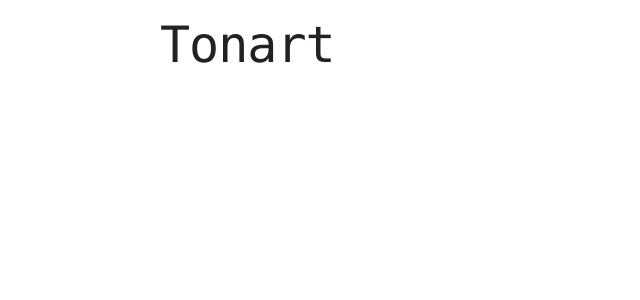
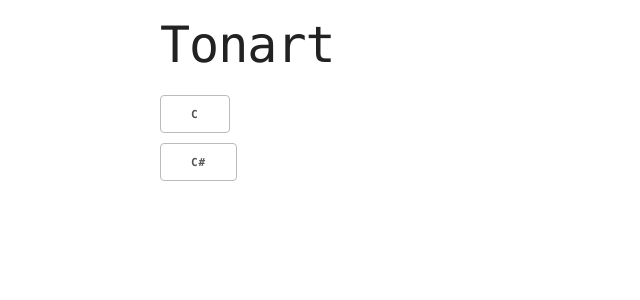
Before and after one commit to suniala/tonart, a React (Create React App) app: page / in a window 1280 px wide. Shown: the top 300 px of the page, without its empty margins (0-640 px from the left). Built offline with nearby package versions, Linux system fonts and the light colour scheme.

Commit message:
Buttons for Tones

```diff
--- /dev/null
+++ b/src/Key.tsx
@@ -0,0 +1,18 @@
+import * as React from 'react';
+import {Tone} from "./types";
+
+interface Props {
+    tone: Tone
+}
+
+class Key extends React.Component<Props, {}> {
+    render() {
+        return (
+            <div>
+                <button>{this.props.tone}</button>
+            </div>
+        );
+    }
+}
+
+export default Key;
--- /dev/null
+++ b/src/Keyboard.tsx
@@ -0,0 +1,23 @@
+import * as React from 'react';
+import {Tone} from "./types";
+import Key from "./Key";
+
+interface State {
+}
+
+class Keyboard extends React.Component<{}, State> {
+    constructor(props: {}) {
+        super(props);
+    }
+
+    render() {
+        return (
+            <div>
+                <Key tone={Tone.C}/>
+                <Key tone={Tone.Cs}/>
+            </div>
+        );
+    }
+}
+
+export default Keyboard;
--- a/src/Tonart.tsx
+++ b/src/Tonart.tsx
@@ -1,4 +1,5 @@
 import * as React from 'react';
+import Keyboard from "./Keyboard";
 
 interface State {
 }
@@ -12,6 +13,7 @@ class Tonart extends React.Component<{}, State> {
         return (
             <div>
                 <h1>Tonart</h1>
+                <Keyboard/>
             </div>
         );
     }
--- /dev/null
+++ b/src/types.ts
@@ -0,0 +1,18 @@
+enum Tone {
+    C = "C",
+    Cs = "C#"
+    // D,
+    // Ds,
+    // E,
+    // F,
+    // Fs,
+    // G,
+    // Gs,
+    // A,
+    // As,
+    // B
+}
+
+export {
+    Tone
+}
```
